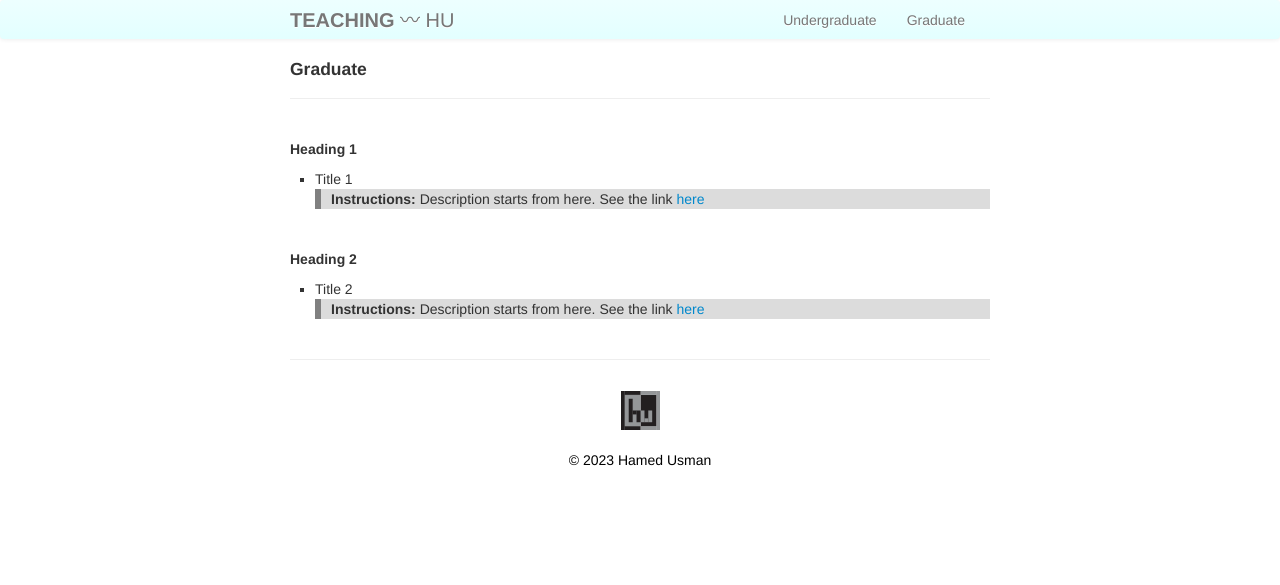
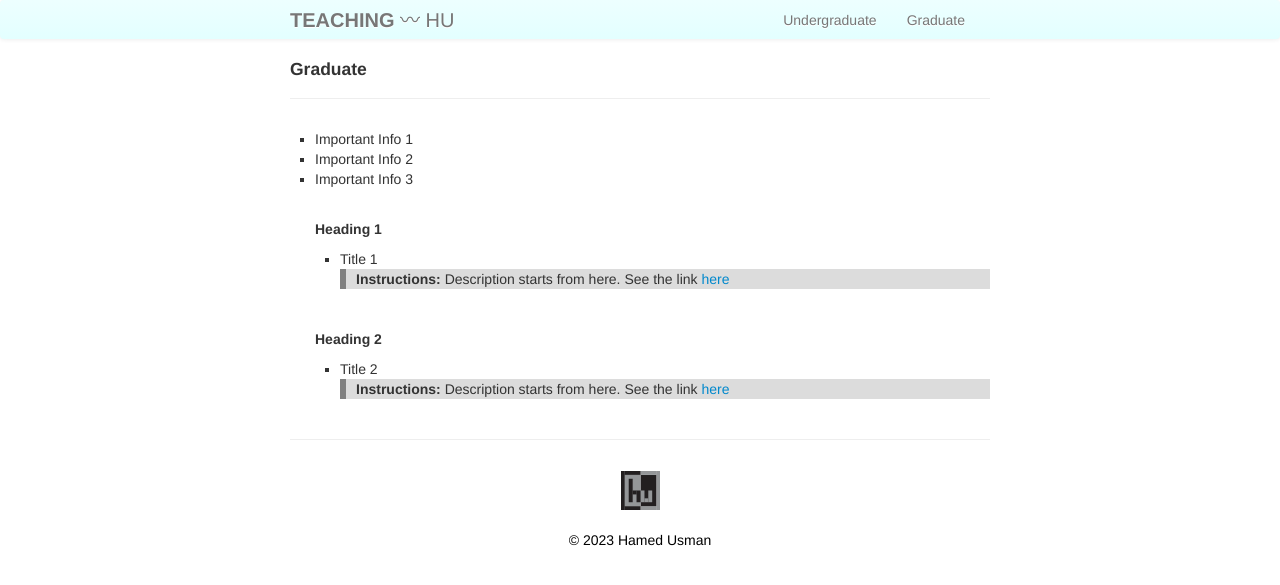
Before and after one commit to 101scm/101scm.github.io, a Jekyll site: the page built from pages/graduate.md, in a window 1280 px wide. Shown: the top 585 px of the page. Built offline with Jekyll 4.4.1, drawn with Linux system fonts in a browser that asks for light colours.

Commit message:
Update graduate.md

```diff
--- a/pages/graduate.md
+++ b/pages/graduate.md
@@ -3,6 +3,12 @@ layout: page
 title: Graduate
 description: Graduate Program
 ---
+<ul>
+<li>Important Info 1</li>
+<li>Important Info 2</li>
+<li>Important Info 3</li>
+
+<br>
 <h5>Heading 1</h5>
 <ul>
 <li>Title 1</li>
```
